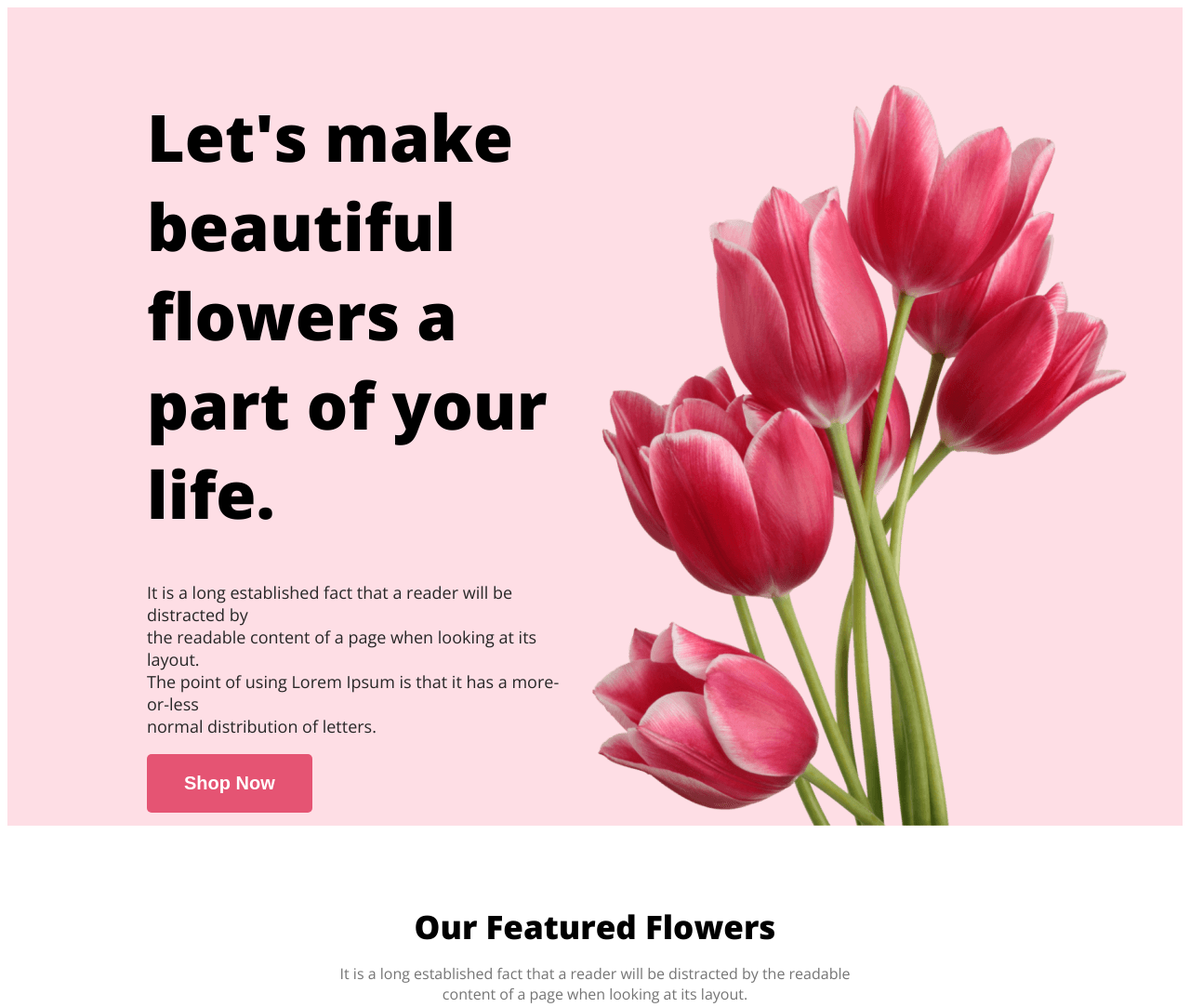
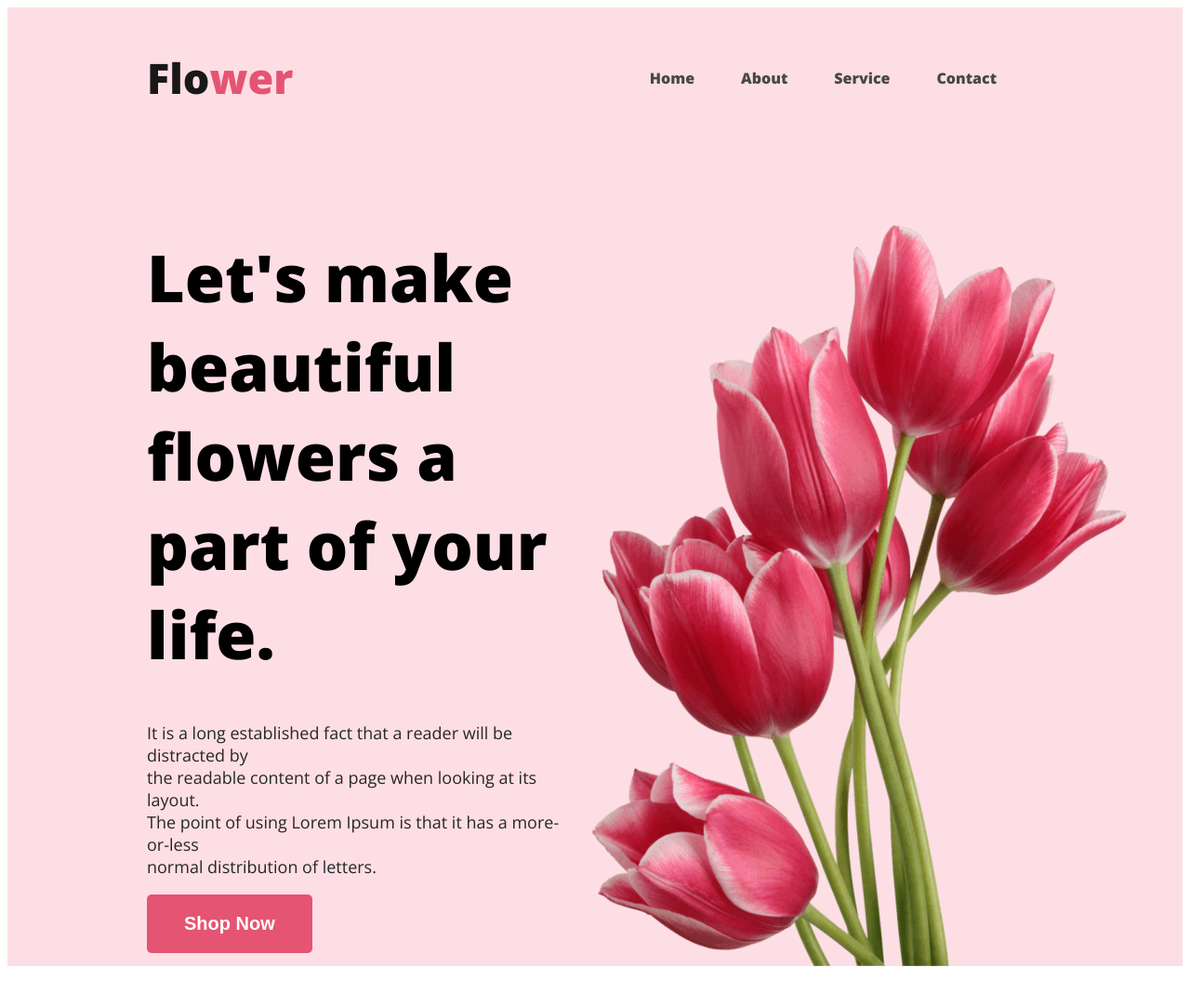
Before and after one commit to Foysal-23/flower-shop-website, a plain HTML site: page index.html in a window 1280 px wide. Shown: the top 1083 px of the page at 93% size. Drawn offline with nearby package versions, Linux system fonts and the light colour scheme.

Commit message:
full project completed

```diff
--- a/index.html
+++ b/index.html
@@ -13,6 +13,18 @@
 
 <body>
   <header>
+
+    <nav>
+      <h3 class="nav-title">Flo<span class="text-primary">wer</span> </h3>
+      <ul>
+        <li> <a href="">Home</a></li>
+        <li> <a href=" ">About</a></li>
+        <li> <a href="">Service</a></li>
+        <li> <a href="">Contact</a> </li>
+
+      </ul>
+    </nav>
+
     <div class="banner">
       <div>
         <h1 class="banner-title">Let's make <br> beautiful flowers a <br>
@@ -123,10 +135,19 @@
 
   <footer>
     <div class="footer-section">
-      <h3 class="footer-title" ><span> Flower</span>Shop</h3>
-      <p class="footer-description" >It is a long established fact that a reader will be distracted by the readable <br>
+      <h3 class="footer-title"><span> Flower</span>Shop</h3>
+      <p class="footer-description">It is a long established fact that a reader will be distracted by the readable <br>
         content of a page when looking at its layout.</p>
-      <p class="section-description footer-text " >@2020-2023, FlowerShop.com. All rights reserved. </p>
+      <p class="section-description footer-text ">@2020-2023, FlowerShop.com. All rights reserved. </p>
+
+      <div class="social-media-icons">
+        <img class="media-icons" src="fb-icon.png" alt="">
+        <img class="media-icons" src="in-icon.png" alt="">
+        <img class="media-icons" src="inst-icon.png" alt="">
+        <img class="media-icons" src="twitter icon.png" alt="">
+
+
+      </div>
     </div>
 
 
--- a/style.css
+++ b/style.css
@@ -6,6 +6,46 @@ body {
 .text-primary {
   color: #E55473;
 }
+
+nav {
+  display: flex;
+  justify-content: space-between;
+  align-items: center;
+  margin: 0px 150px;
+
+}
+.nav-title {
+  color: #181818;
+  font-size: 45px;
+  font-weight: 800;
+}
+
+
+nav > ul {
+  display: flex;
+  align-items: center;
+  font-weight: 800;
+}
+
+nav li {
+  list-style: none;
+  margin-right:50px;
+}
+
+nav a {
+  text-decoration: none;
+  color: #474747;
+}
+
+
+
+
+
+
+
+
+
+
 
 .btn-primary {
   border-radius: 5px;
@@ -179,6 +219,7 @@ padding-top:80px ;
  text-align: center;
  padding: 50px;
  margin-top: 70px;
+ padding-bottom: 100px ;
 
 }
 .footer-title{
@@ -188,3 +229,8 @@ padding-top:80px ;
   padding: 10px;
   font-size: 15px;
 }
+
+.media-icons{
+  width:25px;
+  padding: 10px;
+}
```
Also changed, not shown: fb-icon.png (added), in-icon.png (added), inst-icon.png (added), twitter icon.png (added).
